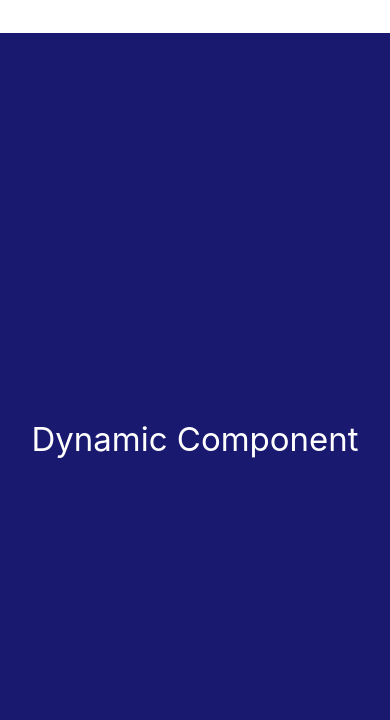
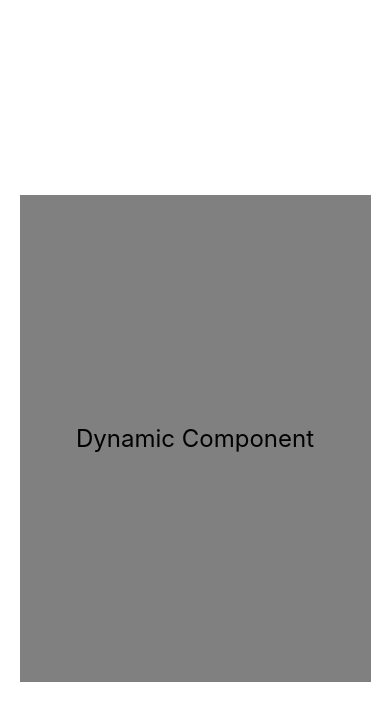
Before and after one commit to FairyPenguin/react-native-playground, a React Native app: screen / in a window 390 px wide. Shown: the top 720 px of the page. Built offline with nearby package versions, Linux system fonts and the light colour scheme.

Commit message:
useWindowDimenstions for Responsive

```diff
--- a/components/DynamicUI/Dynamic.js
+++ b/components/DynamicUI/Dynamic.js
@@ -1,32 +1,65 @@
-import { View, Text, StyleSheet } from "react-native"
+import { View, Text, StyleSheet, useWindowDimensions } from "react-native"
+
+export default function Dynamic() {
 
 
-export default function Dynamic() {
+    const windowWidth = useWindowDimensions().width
+    const windowHeight = useWindowDimensions().height
+
 
     return (
 
         <View style={styles.flexContainer}>
-            <Text style={styles.title}> Dynamic Component </Text>
+            <View
+                style={[styles.box,
+                {
+                    width: windowWidth > 500 ? "70%" : "90%",
+                    height: windowHeight > 600 ? "60%" : "90%",
+                }]}>
+                <Text
+                    style={[styles.title,
+                    { fontSize: windowWidth > 500 ? 50 : 24, }]}>
+                    Dynamic Component
+                </Text>
+            </View>
 
-        </View>
+        </View >
 
     )
-
-
 
 
 }
 
 
+/*
+ Responsive Styles
+
+ The recommended approach is the useWindowDimensions
+*/
+
+// const windowWidth = Dimensions.get("window")
+// const windowHeight = Dimensions.get("window")
+
+
+// console.log(windowHeight, windowWidth)
+
+
 const styles = StyleSheet.create({
     flexContainer: {
         flex: 1,
-        backgroundColor: "midnightblue",
+        backgroundColor: "white",
+
         alignItems: "center",
         justifyContent: "center"
     },
     title: {
-        fontSize: 33,
-        color: "white"
+
+        color: "black"
+    },
+    box: {
+
+        backgroundColor: "grey",
+        justifyContent: "center",
+        alignItems: "center"
     }
 })
```
